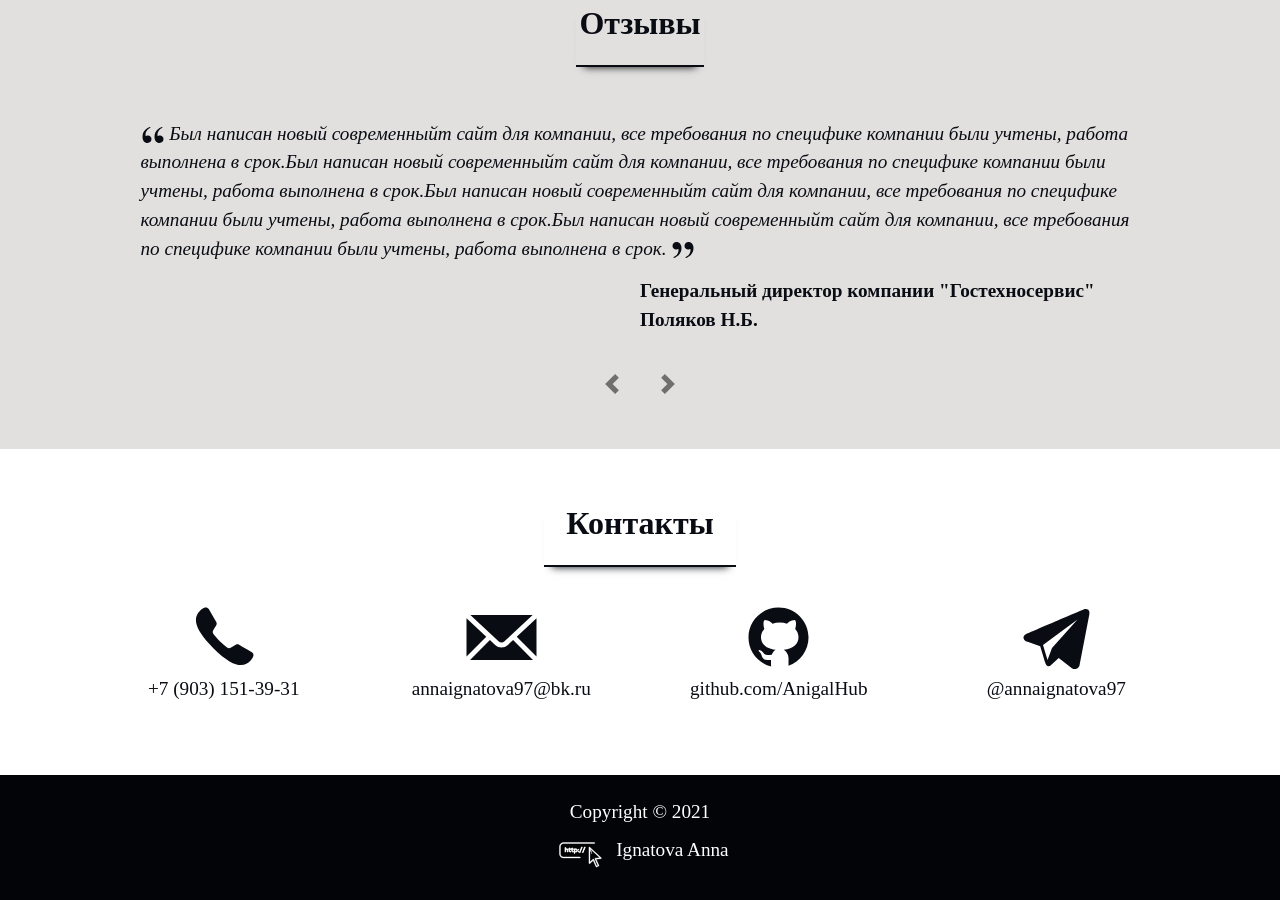
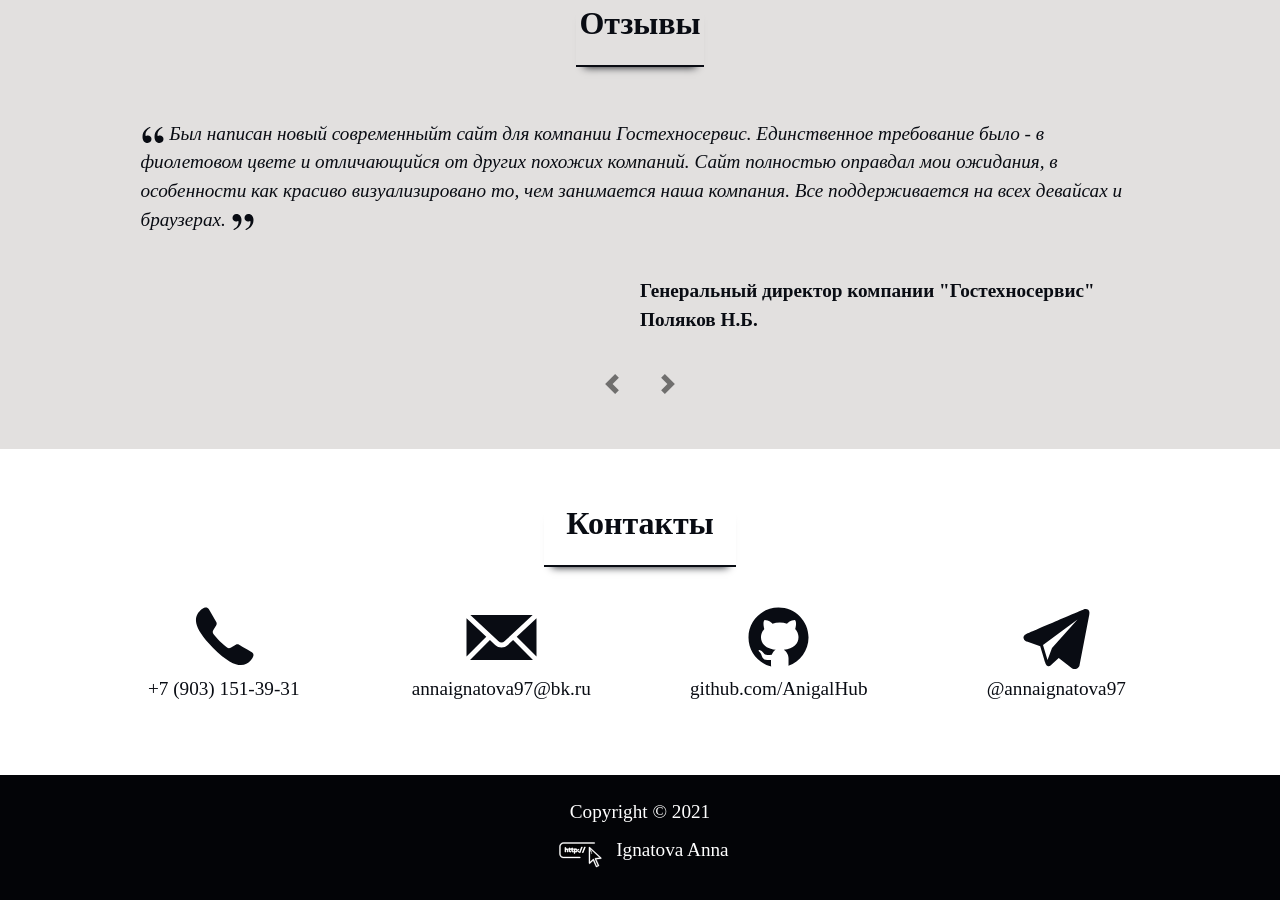
Before and after one commit to AnigalHub/Portfolio, a Nuxt app: page / in a window 1280 px wide. Shown: the part 4000-4900 px from the top of the page. Built offline with nearby package versions, Linux system fonts and the light colour scheme.

Commit message:
добавлены отзывы

```diff
--- a/components/reviews.vue
+++ b/components/reviews.vue
@@ -36,13 +36,11 @@
                 'Был написан новый современныйт сайт для компании, все требования по специфике компании были учтены, работа выполнена в срок.' +
                 'Был написан новый современныйт сайт для компании, все требования по специфике компании были учтены, работа выполнена в срок.',
               author:'Генеральный директор компании "Промэлектронсервис"<br> Альпов А.В.',style: false},
-            {id:2,review:'Был написан новый современныйт сайт для компании, все требования по специфике компании были учтены, работа выполнена в срок.' +
-                'Был написан новый современныйт сайт для компании, все требования по специфике компании были учтены, работа выполнена в срок.' +
-                'Был написан новый современныйт сайт для компании, все требования по специфике компании были учтены, работа выполнена в срок.' +
-                'Был написан новый современныйт сайт для компании, все требования по специфике компании были учтены, работа выполнена в срок.' ,
+            {id:2,review:'Был написан новый современныйт сайт для компании Гостехносервис. Единственное требование было - в фиолетовом цвете и отличающийся от других похожих компаний. ' +
+                'Сайт полностью оправдал мои ожидания, в особенности как красиво визуализировано то, чем занимается наша компания. Все поддерживается на всех девайсах и браузерах.' ,
               author:'Генеральный директор компании "Гостехносервис"<br>Поляков Н.Б.',style: false},
-            {id:3,review:'Был написан новый современныйт сайт для компании, все требования по специфике компании были учтены, работа выполнена в срок.' +
-                'Был написан новый современныйт сайт для компании, все требования по специфике компании были учтены, работа выполнена в срок.',
+            {id:3,review:'Заказал два сайта для компаний Аваконт: сайт по изготовлению накладок на дерево и сайт по услугам. Без ТЗ мне предоставили макеты, внесли все правки. ' +
+                'Сайты идентичны предоставленным макетам. Все сделано в срок. Работой полностью доволен.',
               author:'Генеральный директор компании "Аваконт"<br>Поляков Н.Б.',style: true},
           ]
         }
```
